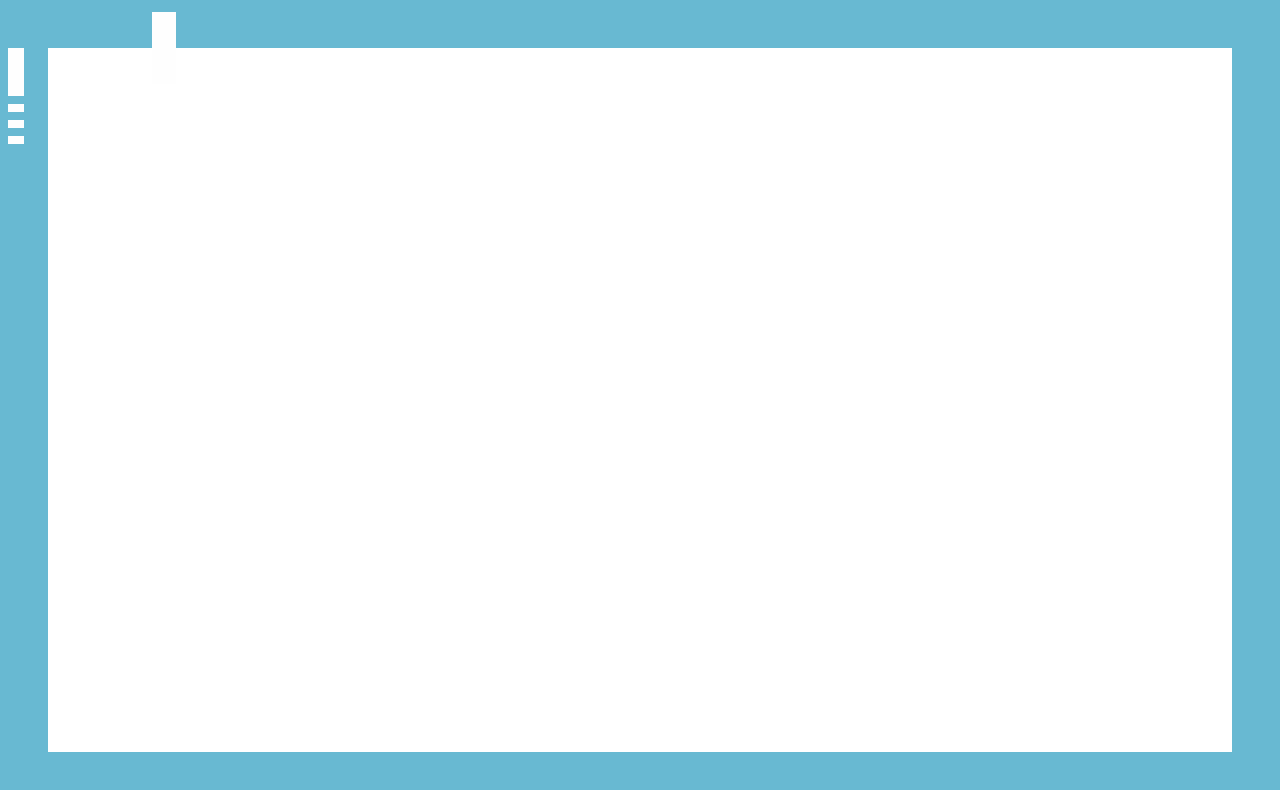
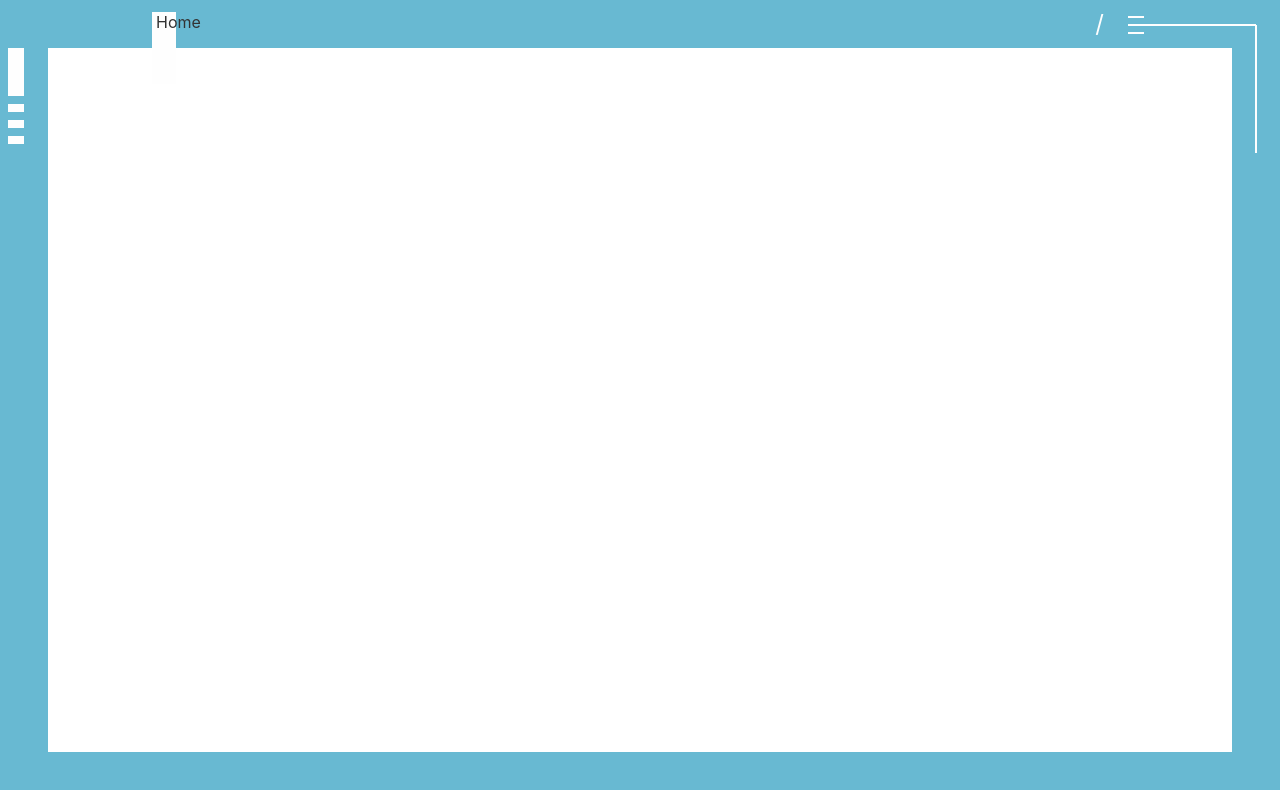
Before and after one commit to takuma-ru/takuma-ru-homepage-svelte, a Svelte app: page / in a window 1280 px wide. Shown: the top 790 px of the page. Built offline with nearby package versions, Linux system fonts and the light colour scheme.

Commit message:
[Add] decoRightTop element

```diff
--- a/src/components/frame.svelte
+++ b/src/components/frame.svelte
@@ -1,5 +1,6 @@
 <script>
   import LinkBtn from './linkBtn.svelte'
+	import { location } from 'svelte-spa-router';
 </script>
 
 <div>
@@ -11,9 +12,17 @@
     <div class="two"></div>
   </div>
   <div id="linkHeader">
+    <LinkBtn>Home</LinkBtn>
     <LinkBtn></LinkBtn>
     <LinkBtn></LinkBtn>
-    <LinkBtn></LinkBtn>
+  </div>
+  <div id="decoRightTop">
+    <div class="path_name">{$location}</div>
+    <div class="long_bar beside">
+      <div class="short_bar top"></div>
+      <div class="short_bar bottom"></div>
+    </div>
+    <div class="long_bar vertical"></div>
   </div>
 </div>
 
@@ -48,12 +57,64 @@
 }
 
 #linkHeader {
+  display: grid;
   position: absolute;
-  width: 144px;
   height: 24px;
   left: 152px;
   top: 12px;
   display: inline-block;
 }
 
+#decoRightTop {
+  position: absolute;
+  top: 24px;
+  right: 24px;
+}
+
+#decoRightTop .long_bar {
+  position: absolute;
+  width: 128px;
+  height: 2px;
+  background-color: #FEFEFE;
+}
+
+#decoRightTop .long_bar.beside {
+  right: 0px;
+  top: 0px;
+}
+
+#decoRightTop .long_bar.vertical {
+  right: -64px;
+  top: 64px;
+  transform: rotate(-90deg);
+}
+
+#decoRightTop .short_bar {
+  position: relative;
+  width: 16px;
+  height: 2px;
+  background-color: #FEFEFE;
+}
+
+#decoRightTop .short_bar.top {
+  right: 0px;
+  top: -8px;
+}
+
+#decoRightTop .short_bar.bottom {
+  right: 0px;
+  top: 6px;
+}
+
+.path_name {
+  position: relative;
+  width: fit-content;
+  top: 50%;
+  right: 152px;
+  line-height: 24px;
+  transform: translateY(-50%);
+  font-size: 24px;
+  color: #FEFEFE;
+}
+
 </style>
--- a/src/components/linkBtn.svelte
+++ b/src/components/linkBtn.svelte
@@ -2,7 +2,10 @@
 	import { link, push } from 'svelte-spa-router';
 </script>
 
-<div class='linkHeaderBtn' on:click={() => push('/')}>
+<div
+  class='linkHeaderBtn'
+  on:click={() => push('/about')}
+>
   <span class="text">
     <slot />
   </span>
@@ -15,6 +18,7 @@
   margin-right: 16px;
   text-decoration: none;
   background-color: #FEFEFE;
+  cursor: pointer;
 }
 
 /*.linkHeaderBtn_select {
```
